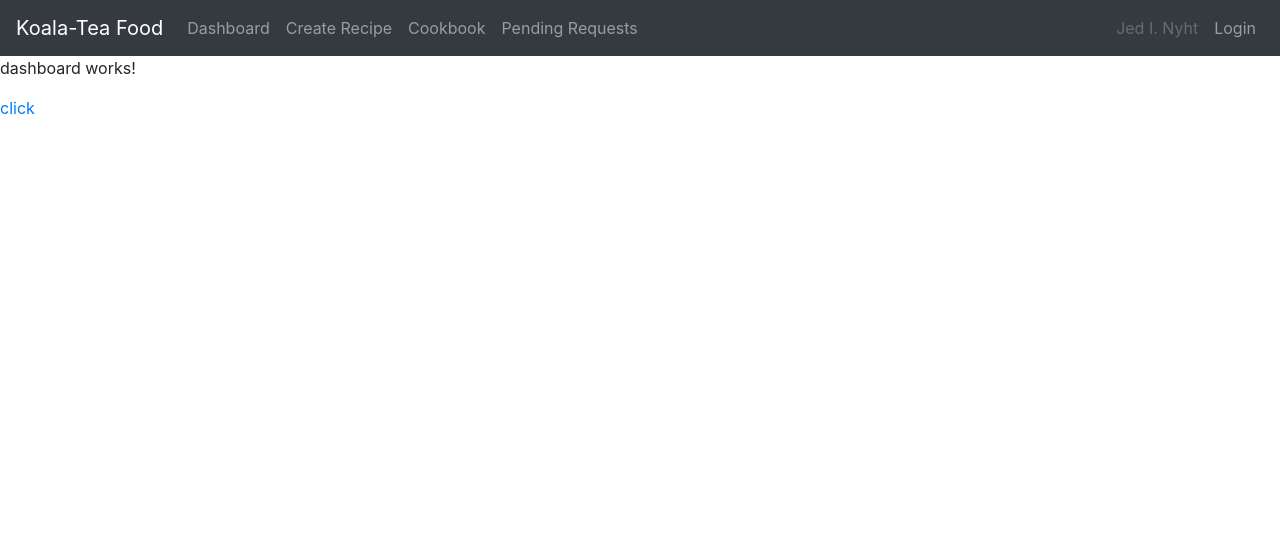
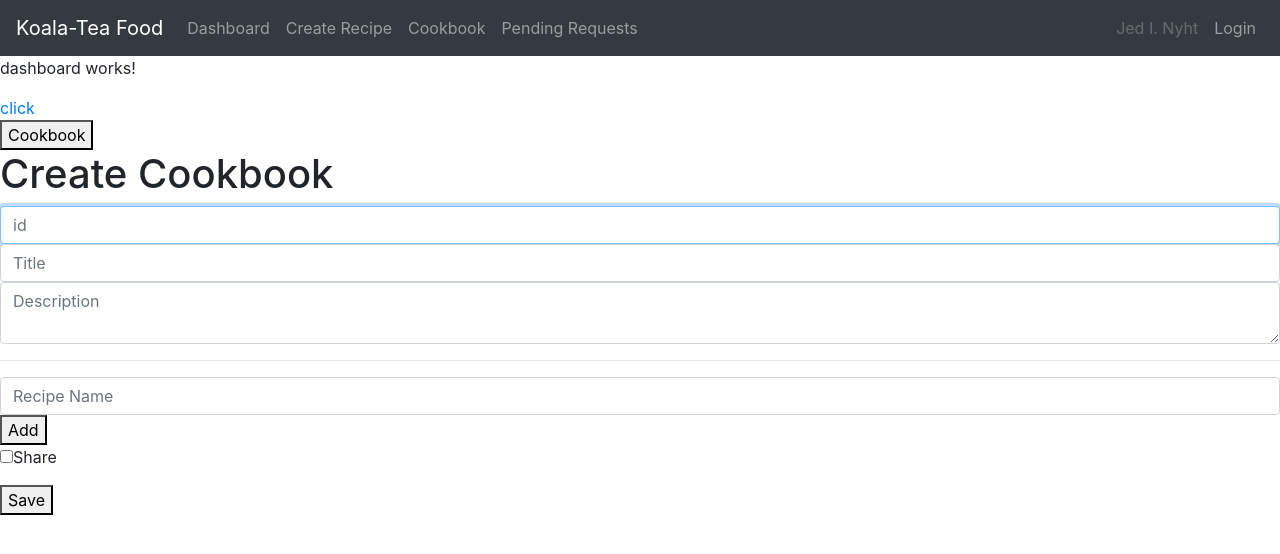
Before and after one commit to th3alchemist/Koala-Tea-webapp, an Angular app: page /dashboard in a window 1280 px wide. Shown: the top 554 px of the page. Built offline with nearby package versions, Linux system fonts and the light colour scheme.

Commit message:
add functionality to read, edit, and save a cookbook

```diff
--- a/src/app/classes/cookbook.ts
+++ b/src/app/classes/cookbook.ts
@@ -16,5 +16,7 @@ export class Cookbook{
       this.user = user;
   }
 
-  public getId(id:number){return this.id;}
+  public getId(){return this.id;}
+  public getTitle(){return this.title;}
+  public getDescription(){return this.description;}
 }
--- a/src/app/components/cookbook/cookbook.component.html
+++ b/src/app/components/cookbook/cookbook.component.html
@@ -18,7 +18,6 @@
         <label for="description">Share</label>
       </label>
     </div>
-
   </form>
   <button class="btn btn-lg btn-primary btn-block" (click)="onSubmit()">Create</button>
 </div>
--- a/src/app/components/cookbook/cookbook.component.ts
+++ b/src/app/components/cookbook/cookbook.component.ts
@@ -20,14 +20,14 @@ export class CookbookComponent implements OnInit {
   }
 
   onSubmit(){
-    let title = <HTMLInputElement>document.getElementById("title").value
-    let description = <HTMLInputElement>document.getElementsByName("description").value
-    let recipe = <HTMLInputElement>document.getElementsByName("recipe").value
+    let title = <HTMLInputElement>document.getElementById("title")
+    let description = <HTMLInputElement>document.getElementById("description")
+    let recipe = <HTMLInputElement>document.getElementById("recipe")
 
     console.log(title)
 
-    var u = new User(-1, "email", "pwd", "fname", "lname", "address", new Date())
-    var cb = new Cookbook(-1, title, description, true, u)
+    var u = new User(1, "email", "pwd", "fname", "lname", "address", new Date())
+    var cb = new Cookbook(-1, title.value, description.value, true, u)
 
     console.log(JSON.stringify(cb))
     this.cs.save(cb).subscribe(
--- a/src/app/components/dashboard/dashboard.component.html
+++ b/src/app/components/dashboard/dashboard.component.html
@@ -1,3 +1,31 @@
 <p>dashboard works!</p>
+<a routerLink="/ingrediendet"> click</a>
+<br>
+<button (click)="getCookbookById()">Cookbook</button>
 
-<a routerLink="/ingrediendet"> click</a>
+
+<form class="form">
+  <h1>Create Cookbook</h1>
+  <div class="form-element">
+    <input type="text" id="id" class="form-control" placeholder="id" required autofocus>
+  </div>
+  <div class="form-element">
+    <input type="text" id="title" class="form-control" placeholder="Title" required>
+  </div>
+  <div class="form-element">
+    <textarea id="description" class="form-control" placeholder="Description" required></textarea>
+  </div>
+  <hr>
+  <div class="form-element">
+    <input type="text" id="recipe" class="form-control" placeholder="Recipe Name" required>
+    <button class="btn-submit">Add</button>
+  </div>
+  <div class="form-element">
+    <label>
+      <input type="checkbox" class="checkbox" value="share">
+      <label for="description">Share</label>
+    </label>
+  </div>
+</form>
+
+<button (click)="saveCookbook()">Save</button>
--- a/src/app/components/dashboard/dashboard.component.ts
+++ b/src/app/components/dashboard/dashboard.component.ts
@@ -1,4 +1,8 @@
 import { Component, OnInit } from '@angular/core';
+import { Cookbook } from 'src/app/classes/cookbook';
+import { CookbookService } from 'src/app/service/cookbook.service'
+import { User } from 'src/app/classes/user';
+
 
 @Component({
   selector: 'app-dashboard',
@@ -7,9 +11,44 @@ import { Component, OnInit } from '@angular/core';
 })
 export class DashboardComponent implements OnInit {
 
-  constructor() { }
+  constructor(private cs:CookbookService) { }
+
+  data:any
+  cb:Cookbook
 
   ngOnInit() {
   }
 
+  getCookbookById(){
+    let id = <HTMLInputElement>document.getElementById("id")
+
+    this.cs.getById(id.value).subscribe(
+      data => {
+        this.data = data
+        this.cb = JSON.parse(JSON.stringify(this.data))
+        let title = <HTMLInputElement>document.getElementById("title")
+        let description = <HTMLInputElement>document.getElementById("description")
+        let recipe = <HTMLInputElement>document.getElementById("recipe")
+
+        title.value = this.cb.title
+        description.value = this.cb.description
+      })
+  }
+
+  saveCookbook(){
+    let id = <HTMLInputElement>document.getElementById("id")
+    let title = <HTMLInputElement>document.getElementById("title")
+    let description = <HTMLInputElement>document.getElementById("description")
+
+    var u = new User(1, "email", "pwd", "fname", "lname", "address", new Date())
+    var cb = new Cookbook(id.value, title.value, description.value, true, u)
+
+    this.cs.save(cb).subscribe(
+      data => {
+        this.data = data;
+
+
+        console.log("saved " + this.data);
+      })
+  }
 }
--- a/src/app/service/cookbook.service.ts
+++ b/src/app/service/cookbook.service.ts
@@ -20,4 +20,11 @@ export class CookbookService {
 
     return this.http.post("http://localhost:8090/cookbook/save", body, {headers: headers});
   }
+
+  getById(id:number){
+    let headers = new HttpHeaders().set("Content-Type", "application/json")
+    let url = "http://localhost:8090/cookbook/" + id
+
+    return this.http.get(url, {headers: headers})
+  }
 }
```
